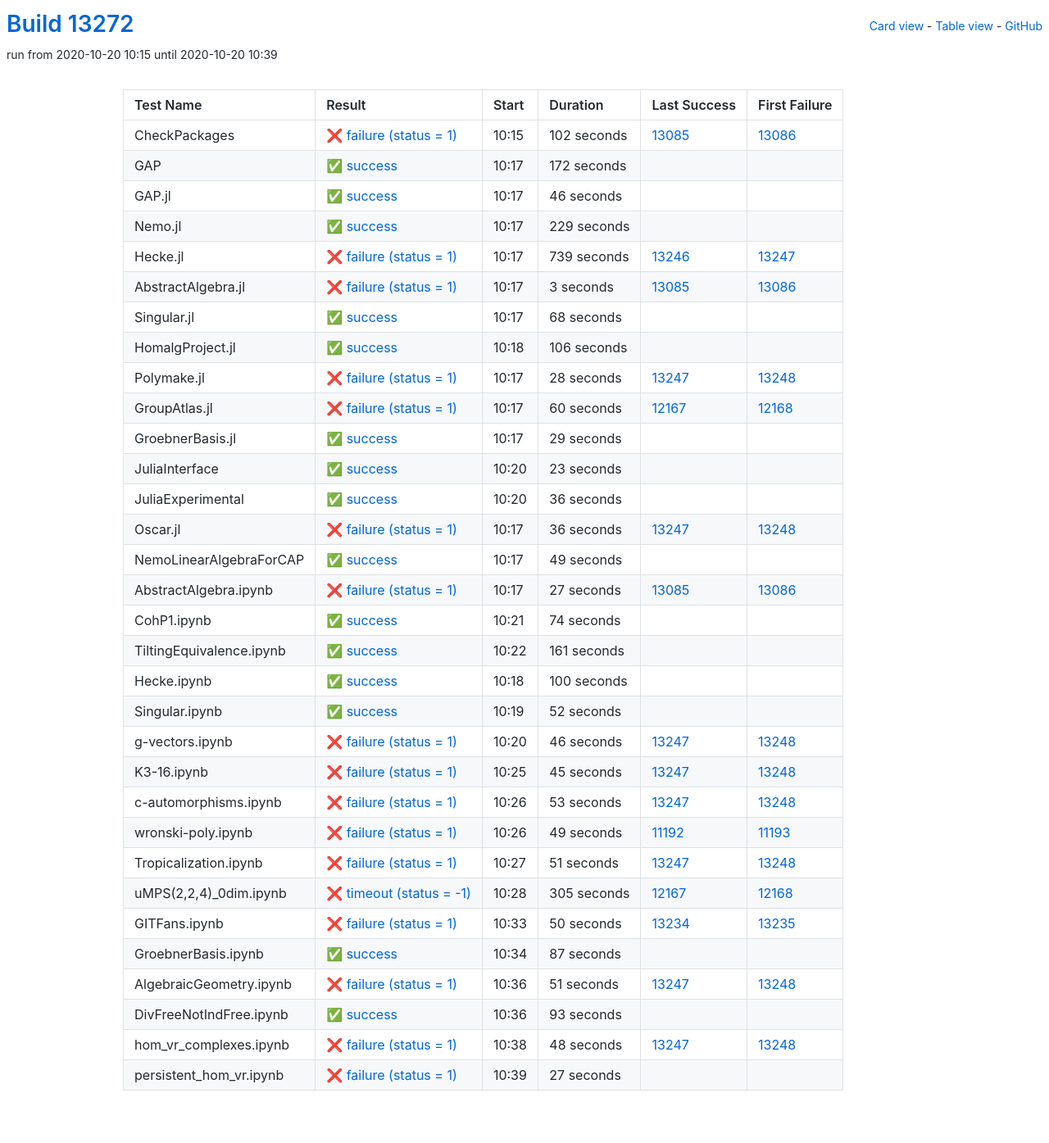
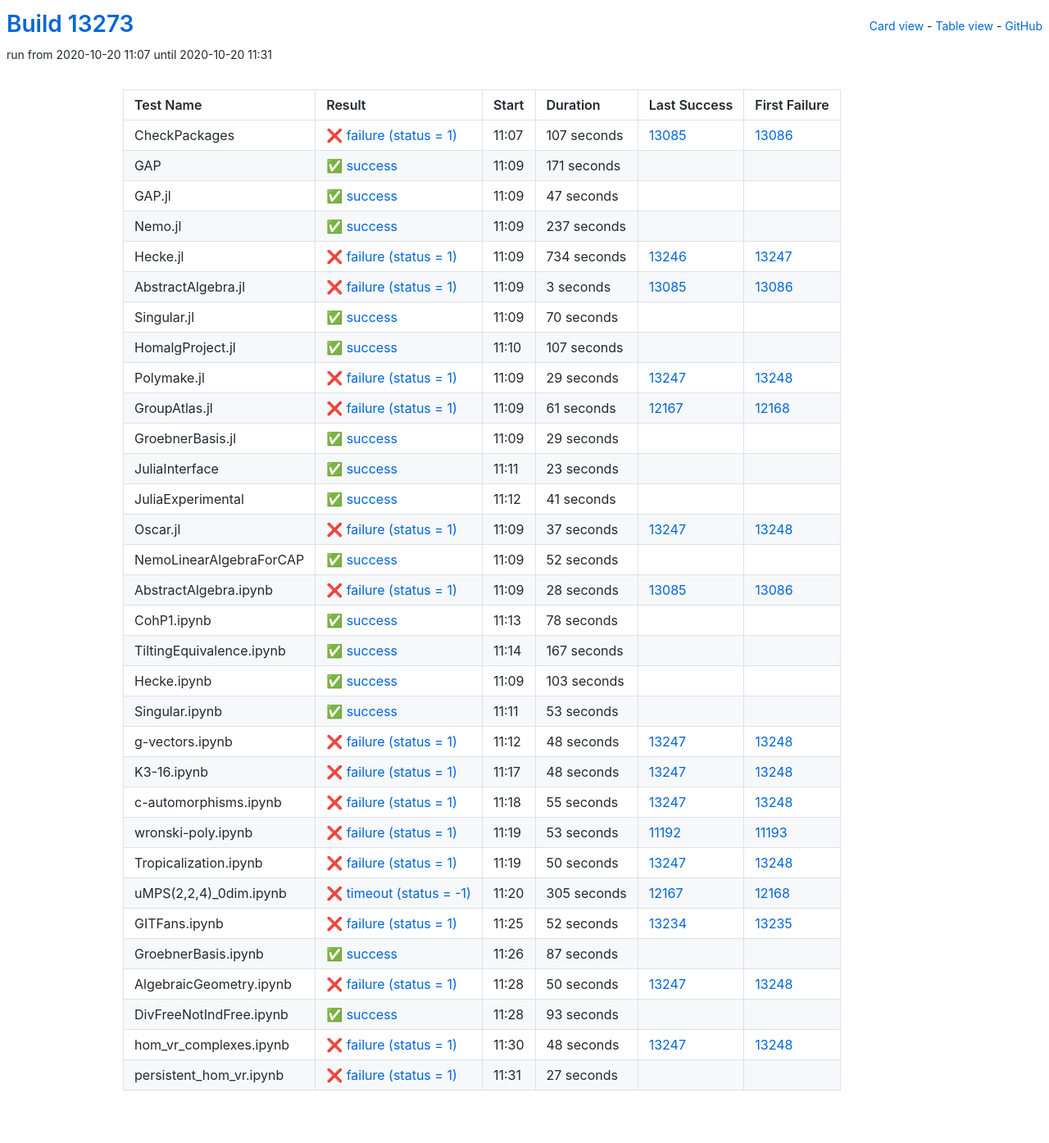
Before and after one commit to oscar-system/oscar-ci-status, a Jekyll site: the page built from table.html, in a window 1280 px wide. Shown: the whole page at 82% size. Built offline with Jekyll 4.4.1, drawn with Linux system fonts in a browser that asks for light colours.

Commit message:
Build #13273

```diff
--- a/_data/ci.yml
+++ b/_data/ci.yml
@@ -1,6 +1,6 @@
 ---
-build: 13272
-build_url: https://oscarci.mathematik.uni-kl.de/job/oscar/13272/
+build: 13273
+build_url: https://oscarci.mathematik.uni-kl.de/job/oscar/13273/
 job: oscar
 organization: oscar-system
 repo: oscar-ci-status
@@ -8,68 +8,68 @@
 tests:
 - name: CheckPackages
   id: checkpackages
-  log: https://oscarci.mathematik.uni-kl.de/job/oscar/13272/artifact/logs/build-13272/CheckPackages.log
-  start: 2020-10-20 10:15
+  log: https://oscarci.mathematik.uni-kl.de/job/oscar/13273/artifact/logs/build-13273/CheckPackages.log
+  start: 2020-10-20 11:07
   success: false
   exitcode: 1
   status: failure
-  duration: 102
+  duration: 107
   last_success: 13085
   last_success_url: https://oscarci.mathematik.uni-kl.de/job/oscar/13085/
   first_failure: 13086
   first_failure_url: https://oscarci.mathematik.uni-kl.de/job/oscar/13086/
 - name: GAP
   id: gap
-  log: https://oscarci.mathematik.uni-kl.de/job/oscar/13272/artifact/logs/build-13272/GAP.log
-  start: 2020-10-20 10:17
+  log: https://oscarci.mathematik.uni-kl.de/job/oscar/13273/artifact/logs/build-13273/GAP.log
+  start: 2020-10-20 11:09
   success: true
   exitcode: 0
   status: success
-  duration: 172
+  duration: 171
   last_success: false
   last_success_url:
   first_failure: false
   first_failure_url:
 - name: GAP.jl
   id: gap-jl
-  log: https://oscarci.mathematik.uni-kl.de/job/oscar/13272/artifact/logs/build-13272/GAP.jl.log
-  start: 2020-10-20 10:17
+  log: https://oscarci.mathematik.uni-kl.de/job/oscar/13273/artifact/logs/build-13273/GAP.jl.log
+  start: 2020-10-20 11:09
   success: true
   exitcode: 0
   status: success
-  duration: 46
+  duration: 47
   last_success: false
   last_success_url:
   first_failure: false
   first_failure_url:
 - name: Nemo.jl
   id: nemo-jl
-  log: https://oscarci.mathematik.uni-kl.de/job/oscar/13272/artifact/logs/build-13272/Nemo.jl.log
-  start: 2020-10-20 10:17
+  log: https://oscarci.mathematik.uni-kl.de/job/oscar/13273/artifact/logs/build-13273/Nemo.jl.log
+  start: 2020-10-20 11:09
   success: true
   exitcode: 0
   status: success
-  duration: 229
+  duration: 237
   last_success: false
   last_success_url:
   first_failure: false
   first_failure_url:
 - name: Hecke.jl
   id: hecke-jl
-  log: https://oscarci.mathematik.uni-kl.de/job/oscar/13272/artifact/logs/build-13272/Hecke.jl.log
-  start: 2020-10-20 10:17
+  log: https://oscarci.mathematik.uni-kl.de/job/oscar/13273/artifact/logs/build-13273/Hecke.jl.log
+  start: 2020-10-20 11:09
   success: false
   exitcode: 1
   status: failure
-  duration: 739
+  duration: 734
   last_success: 13246
   last_success_url: https://oscarci.mathematik.uni-kl.de/job/oscar/13246/
   first_failure: 13247
   first_failure_url: https://oscarci.mathematik.uni-kl.de/job/oscar/13247/
 - name: AbstractAlgebra.jl
   id: abstractalgebra-jl
-  log: https://oscarci.mathematik.uni-kl.de/job/oscar/13272/artifact/logs/build-13272/AbstractAlgebra.jl.log
-  start: 2020-10-20 10:17
+  log: https://oscarci.mathematik.uni-kl.de/job/oscar/13273/artifact/logs/build-13273/AbstractAlgebra.jl.log
+  start: 2020-10-20 11:09
   success: false
   exitcode: 1
   status: failure
@@ -80,56 +80,56 @@
   first_failure_url: https://oscarci.mathematik.uni-kl.de/job/oscar/13086/
 - name: Singular.jl
   id: singular-jl
-  log: https://oscarci.mathematik.uni-kl.de/job/oscar/13272/artifact/logs/build-13272/Singular.jl.log
-  start: 2020-10-20 10:17
+  log: https://oscarci.mathematik.uni-kl.de/job/oscar/13273/artifact/logs/build-13273/Singular.jl.log
+  start: 2020-10-20 11:09
   success: true
   exitcode: 0
   status: success
-  duration: 68
+  duration: 70
   last_success: false
   last_success_url:
   first_failure: false
   first_failure_url:
 - name: HomalgProject.jl
   id: homalgproject-jl
-  log: https://oscarci.mathematik.uni-kl.de/job/oscar/13272/artifact/logs/build-13272/HomalgProject.jl.log
-  start: 2020-10-20 10:18
+  log: https://oscarci.mathematik.uni-kl.de/job/oscar/13273/artifact/logs/build-13273/HomalgProject.jl.log
+  start: 2020-10-20 11:10
   success: true
   exitcode: 0
   status: success
-  duration: 106
+  duration: 107
   last_success: false
   last_success_url:
   first_failure: false
   first_failure_url:
 - name: Polymake.jl
   id: polymake-jl
-  log: https://oscarci.mathematik.uni-kl.de/job/oscar/13272/artifact/logs/build-13272/Polymake.jl.log
-  start: 2020-10-20 10:17
+  log: https://oscarci.mathematik.uni-kl.de/job/oscar/13273/artifact/logs/build-13273/Polymake.jl.log
+  start: 2020-10-20 11:09
   success: false
   exitcode: 1
   status: failure
-  duration: 28
+  duration: 29
   last_success: 13247
   last_success_url: https://oscarci.mathematik.uni-kl.de/job/oscar/13247/
   first_failure: 13248
   first_failure_url: https://oscarci.mathematik.uni-kl.de/job/oscar/13248/
 - name: GroupAtlas.jl
   id: groupatlas-jl
-  log: https://oscarci.mathematik.uni-kl.de/job/oscar/13272/artifact/logs/build-13272/GroupAtlas.jl.log
-  start: 2020-10-20 10:17
+  log: https://oscarci.mathematik.uni-kl.de/job/oscar/13273/artifact/logs/build-13273/GroupAtlas.jl.log
+  start: 2020-10-20 11:09
   success: false
   exitcode: 1
   status: failure
-  duration: 60
+  duration: 61
   last_success: 12167
   last_success_url: https://oscarci.mathematik.uni-kl.de/job/oscar/12167/
   first_failure: 12168
   first_failure_url: https://oscarci.mathematik.uni-kl.de/job/oscar/12168/
 - name: GroebnerBasis.jl
   id: groebnerbasis-jl
-  log: https://oscarci.mathematik.uni-kl.de/job/oscar/13272/artifact/logs/build-13272/GroebnerBasis.jl.log
-  start: 2020-10-20 10:17
+  log: https://oscarci.mathematik.uni-kl.de/job/oscar/13273/artifact/logs/build-13273/GroebnerBasis.jl.log
+  start: 2020-10-20 11:09
   success: true
   exitcode: 0
   status: success
@@ -140,8 +140,8 @@
   first_failure_url:
 - name: JuliaInterface
   id: juliainterface
-  log: https://oscarci.mathematik.uni-kl.de/job/oscar/13272/artifact/logs/build-13272/JuliaInterface.log
-  start: 2020-10-20 10:20
+  log: https://oscarci.mathematik.uni-kl.de/job/oscar/13273/artifact/logs/build-13273/JuliaInterface.log
+  start: 2020-10-20 11:11
   success: true
   exitcode: 0
   status: success
@@ -152,92 +152,32 @@
   first_failure_url:
 - name: JuliaExperimental
   id: juliaexperimental
-  log: https://oscarci.mathematik.uni-kl.de/job/oscar/13272/artifact/logs/build-13272/JuliaExperimental.log
-  start: 2020-10-20 10:20
+  log: https://oscarci.mathematik.uni-kl.de/job/oscar/13273/artifact/logs/build-13273/JuliaExperimental.log
+  start: 2020-10-20 11:12
   success: true
   exitcode: 0
   status: success
-  duration: 36
+  duration: 41
   last_success: false
   last_success_url:
   first_failure: false
   first_failure_url:
 - name: Oscar.jl
   id: oscar-jl
-  log: https://oscarci.mathematik.uni-kl.de/job/oscar/13272/artifact/logs/build-13272/Oscar.jl.log
-  start: 2020-10-20 10:17
+  log: https://oscarci.mathematik.uni-kl.de/job/oscar/13273/artifact/logs/build-13273/Oscar.jl.log
+  start: 2020-10-20 11:09
   success: false
   exitcode: 1
   status: failure
-  duration: 36
+  duration: 37
   last_success: 13247
   last_success_url: https://oscarci.mathematik.uni-kl.de/job/oscar/13247/
   first_failure: 13248
   first_failure_url: https://oscarci.mathematik.uni-kl.de/job/oscar/13248/
 - name: NemoLinearAlgebraForCAP
   id: nemolinearalgebraforcap
-  log: https://oscarci.mathematik.uni-kl.de/job/oscar/13272/artifact/logs/build-13272/NemoLinearAlgebraForCAP.log
-  start: 2020-10-20 10:17
-  success: true
-  exitcode: 0
-  status: success
-  duration: 49
-  last_success: false
-  last_success_url:
-  first_failure: false
-  first_failure_url:
-- name: AbstractAlgebra.ipynb
-  id: abstractalgebra-ipynb
-  log: https://oscarci.mathematik.uni-kl.de/job/oscar/13272/artifact/logs/build-13272/AbstractAlgebra.ipynb.log
-  start: 2020-10-20 10:17
-  success: false
-  exitcode: 1
-  status: failure
-  duration: 27
-  last_success: 13085
-  last_success_url: https://oscarci.mathematik.uni-kl.de/job/oscar/13085/
-  first_failure: 13086
-  first_failure_url: https://oscarci.mathematik.uni-kl.de/job/oscar/13086/
-- name: CohP1.ipynb
-  id: cohp1-ipynb
-  log: https://oscarci.mathematik.uni-kl.de/job/oscar/13272/artifact/logs/build-13272/CohP1.ipynb.log
-  start: 2020-10-20 10:21
-  success: true
-  exitcode: 0
-  status: success
-  duration: 74
-  last_success: false
-  last_success_url:
-  first_failure: false
-  first_failure_url:
-- name: TiltingEquivalence.ipynb
-  id: tiltingequivalence-ipynb
-  log: https://oscarci.mathematik.uni-kl.de/job/oscar/13272/artifact/logs/build-13272/TiltingEquivalence.ipynb.log
-  start: 2020-10-20 10:22
-  success: true
-  exitcode: 0
-  status: success
-  duration: 161
-  last_success: false
-  last_success_url:
-  first_failure: false
-  first_failure_url:
-- name: Hecke.ipynb
-  id: hecke-ipynb
-  log: https://oscarci.mathematik.uni-kl.de/job/oscar/13272/artifact/logs/build-13272/Hecke.ipynb.log
-  start: 2020-10-20 10:18
-  success: true
-  exitcode: 0
-  status: success
-  duration: 100
-  last_success: false
-  last_success_url:
-  first_failure: false
-  first_failure_url:
-- name: Singular.ipynb
-  id: singular-ipynb
-  log: https://oscarci.mathematik.uni-kl.de/job/oscar/13272/artifact/logs/build-13272/Singular.ipynb.log
-  start: 2020-10-20 10:19
+  log: https://oscarci.mathematik.uni-kl.de/job/oscar/13273/artifact/logs/build-13273/NemoLinearAlgebraForCAP.log
+  start: 2020-10-20 11:09
   success: true
   exitcode: 0
   status: success
@@ -246,70 +186,130 @@
   last_success_url:
   first_failure: false
   first_failure_url:
-- name: g-vectors.ipynb
-  id: g-vectors-ipynb
-  log: https://oscarci.mathematik.uni-kl.de/job/oscar/13272/artifact/logs/build-13272/g-vectors.ipynb.log
-  start: 2020-10-20 10:20
+- name: AbstractAlgebra.ipynb
+  id: abstractalgebra-ipynb
+  log: https://oscarci.mathematik.uni-kl.de/job/oscar/13273/artifact/logs/build-13273/AbstractAlgebra.ipynb.log
+  start: 2020-10-20 11:09
   success: false
   exitcode: 1
   status: failure
-  duration: 46
+  duration: 28
+  last_success: 13085
+  last_success_url: https://oscarci.mathematik.uni-kl.de/job/oscar/13085/
+  first_failure: 13086
+  first_failure_url: https://oscarci.mathematik.uni-kl.de/job/oscar/13086/
+- name: CohP1.ipynb
+  id: cohp1-ipynb
+  log: https://oscarci.mathematik.uni-kl.de/job/oscar/13273/artifact/logs/build-13273/CohP1.ipynb.log
+  start: 2020-10-20 11:13
+  success: true
+  exitcode: 0
+  status: success
+  duration: 78
+  last_success: false
+  last_success_url:
+  first_failure: false
+  first_failure_url:
+- name: TiltingEquivalence.ipynb
+  id: tiltingequivalence-ipynb
+  log: https://oscarci.mathematik.uni-kl.de/job/oscar/13273/artifact/logs/build-13273/TiltingEquivalence.ipynb.log
+  start: 2020-10-20 11:14
+  success: true
+  exitcode: 0
+  status: success
+  duration: 167
+  last_success: false
+  last_success_url:
+  first_failure: false
+  first_failure_url:
+- name: Hecke.ipynb
+  id: hecke-ipynb
+  log: https://oscarci.mathematik.uni-kl.de/job/oscar/13273/artifact/logs/build-13273/Hecke.ipynb.log
+  start: 2020-10-20 11:09
+  success: true
+  exitcode: 0
+  status: success
+  duration: 103
+  last_success: false
+  last_success_url:
+  first_failure: false
+  first_failure_url:
+- name: Singular.ipynb
+  id: singular-ipynb
+  log: https://oscarci.mathematik.uni-kl.de/job/oscar/13273/artifact/logs/build-13273/Singular.ipynb.log
+  start: 2020-10-20 11:11
+  success: true
+  exitcode: 0
+  status: success
+  duration: 53
+  last_success: false
+  last_success_url:
+  first_failure: false
+  first_failure_url:
+- name: g-vectors.ipynb
+  id: g-vectors-ipynb
+  log: https://oscarci.mathematik.uni-kl.de/job/oscar/13273/artifact/logs/build-13273/g-vectors.ipynb.log
+  start: 2020-10-20 11:12
+  success: false
+  exitcode: 1
+  status: failure
+  duration: 48
   last_success: 13247
   last_success_url: https://oscarci.mathematik.uni-kl.de/job/oscar/13247/
   first_failure: 13248
   first_failure_url: https://oscarci.mathematik.uni-kl.de/job/oscar/13248/
 - name: K3-16.ipynb
   id: k3-16-ipynb
-  log: https://oscarci.mathematik.uni-kl.de/job/oscar/13272/artifact/logs/build-13272/K3-16.ipynb.log
-  start: 2020-10-20 10:25
+  log: https://oscarci.mathematik.uni-kl.de/job/oscar/13273/artifact/logs/build-13273/K3-16.ipynb.log
+  start: 2020-10-20 11:17
   success: false
   exitcode: 1
   status: failure
-  duration: 45
+  duration: 48
   last_success: 13247
   last_success_url: https://oscarci.mathematik.uni-kl.de/job/oscar/13247/
   first_failure: 13248
   first_failure_url: https://oscarci.mathematik.uni-kl.de/job/oscar/13248/
 - name: c-automorphisms.ipynb
   id: c-automorphisms-ipynb
-  log: https://oscarci.mathematik.uni-kl.de/job/oscar/13272/artifact/logs/build-13272/c-automorphisms.ipynb.log
-  start: 2020-10-20 10:26
+  log: https://oscarci.mathematik.uni-kl.de/job/oscar/13273/artifact/logs/build-13273/c-automorphisms.ipynb.log
+  start: 2020-10-20 11:18
   success: false
   exitcode: 1
   status: failure
-  duration: 53
+  duration: 55
   last_success: 13247
   last_success_url: https://oscarci.mathematik.uni-kl.de/job/oscar/13247/
   first_failure: 13248
   first_failure_url: https://oscarci.mathematik.uni-kl.de/job/oscar/13248/
 - name: wronski-poly.ipynb
   id: wronski-poly-ipynb
-  log: https://oscarci.mathematik.uni-kl.de/job/oscar/13272/artifact/logs/build-13272/wronski-poly.ipynb.log
-  start: 2020-10-20 10:26
+  log: https://oscarci.mathematik.uni-kl.de/job/oscar/13273/artifact/logs/build-13273/wronski-poly.ipynb.log
+  start: 2020-10-20 11:19
   success: false
   exitcode: 1
   status: failure
-  duration: 49
+  duration: 53
   last_success: 11192
   last_success_url: https://oscarci.mathematik.uni-kl.de/job/oscar/11192/
   first_failure: 11193
   first_failure_url: https://oscarci.mathematik.uni-kl.de/job/oscar/11193/
 - name: Tropicalization.ipynb
   id: tropicalization-ipynb
-  log: https://oscarci.mathematik.uni-kl.de/job/oscar/13272/artifact/logs/build-13272/Tropicalization.ipynb.log
-  start: 2020-10-20 10:27
+  log: https://oscarci.mathematik.uni-kl.de/job/oscar/13273/artifact/logs/build-13273/Tropicalization.ipynb.log
+  start: 2020-10-20 11:19
   success: false
   exitcode: 1
   status: failure
-  duration: 51
+  duration: 50
   last_success: 13247
   last_success_url: https://oscarci.mathematik.uni-kl.de/job/oscar/13247/
   first_failure: 13248
   first_failure_url: https://oscarci.mathematik.uni-kl.de/job/oscar/13248/
 - name: uMPS(2,2,4)_0dim.ipynb
   id: umps-2-2-4-0dim-ipynb
-  log: https://oscarci.mathematik.uni-kl.de/job/oscar/13272/artifact/logs/build-13272/uMPS-2-2-4-_0dim.ipynb.log
-  start: 2020-10-20 10:28
+  log: https://oscarci.mathematik.uni-kl.de/job/oscar/13273/artifact/logs/build-13273/uMPS-2-2-4-_0dim.ipynb.log
+  start: 2020-10-20 11:20
   success: false
   exitcode: -1
   status: timeout
@@ -320,20 +320,20 @@
   first_failure_url: https://oscarci.mathematik.uni-kl.de/job/oscar/12168/
 - name: GITFans.ipynb
   id: gitfans-ipynb
-  log: https://oscarci.mathematik.uni-kl.de/job/oscar/13272/artifact/logs/build-13272/GITFans.ipynb.log
-  start: 2020-10-20 10:33
+  log: https://oscarci.mathematik.uni-kl.de/job/oscar/13273/artifact/logs/build-13273/GITFans.ipynb.log
+  start: 2020-10-20 11:25
   success: false
   exitcode: 1
   status: failure
-  duration: 50
+  duration: 52
   last_success: 13234
   last_success_url: https://oscarci.mathematik.uni-kl.de/job/oscar/13234/
   first_failure: 13235
   first_failure_url: https://oscarci.mathematik.uni-kl.de/job/oscar/13235/
 - name: GroebnerBasis.ipynb
   id: groebnerbasis-ipynb
-  log: https://oscarci.mathematik.uni-kl.de/job/oscar/13272/artifact/logs/build-13272/GroebnerBasis.ipynb.log
-  start: 2020-10-20 10:34
+  log: https://oscarci.mathematik.uni-kl.de/job/oscar/13273/artifact/logs/build-13273/GroebnerBasis.ipynb.log
+  start: 2020-10-20 11:26
   success: true
   exitcode: 0
   status: success
@@ -344,20 +344,20 @@
   first_failure_url:
 - name: AlgebraicGeometry.ipynb
   id: algebraicgeometry-ipynb
-  log: https://oscarci.mathematik.uni-kl.de/job/oscar/13272/artifact/logs/build-13272/AlgebraicGeometry.ipynb.log
-  start: 2020-10-20 10:36
+  log: https://oscarci.mathematik.uni-kl.de/job/oscar/13273/artifact/logs/build-13273/AlgebraicGeometry.ipynb.log
+  start: 2020-10-20 11:28
   success: false
   exitcode: 1
   status: failure
-  duration: 51
+  duration: 50
   last_success: 13247
   last_success_url: https://oscarci.mathematik.uni-kl.de/job/oscar/13247/
   first_failure: 13248
   first_failure_url: https://oscarci.mathematik.uni-kl.de/job/oscar/13248/
 - name: DivFreeNotIndFree.ipynb
   id: divfreenotindfree-ipynb
-  log: https://oscarci.mathematik.uni-kl.de/job/oscar/13272/artifact/logs/build-13272/DivFreeNotIndFree.ipynb.log
-  start: 2020-10-20 10:36
+  log: https://oscarci.mathematik.uni-kl.de/job/oscar/13273/artifact/logs/build-13273/DivFreeNotIndFree.ipynb.log
+  start: 2020-10-20 11:28
   success: true
   exitcode: 0
   status: success
@@ -368,8 +368,8 @@
   first_failure_url:
 - name: hom_vr_complexes.ipynb
   id: hom-vr-complexes-ipynb
-  log: https://oscarci.mathematik.uni-kl.de/job/oscar/13272/artifact/logs/build-13272/hom_vr_complexes.ipynb.log
-  start: 2020-10-20 10:38
+  log: https://oscarci.mathematik.uni-kl.de/job/oscar/13273/artifact/logs/build-13273/hom_vr_complexes.ipynb.log
+  start: 2020-10-20 11:30
   success: false
   exitcode: 1
   status: failure
@@ -380,8 +380,8 @@
   first_failure_url: https://oscarci.mathematik.uni-kl.de/job/oscar/13248/
 - name: persistent_hom_vr.ipynb
   id: persistent-hom-vr-ipynb
-  log: https://oscarci.mathematik.uni-kl.de/job/oscar/13272/artifact/logs/build-13272/persistent_hom_vr.ipynb.log
-  start: 2020-10-20 10:39
+  log: https://oscarci.mathematik.uni-kl.de/job/oscar/13273/artifact/logs/build-13273/persistent_hom_vr.ipynb.log
+  start: 2020-10-20 11:31
   success: false
   exitcode: 1
   status: failure
```
Also changed, not shown: README.md.
